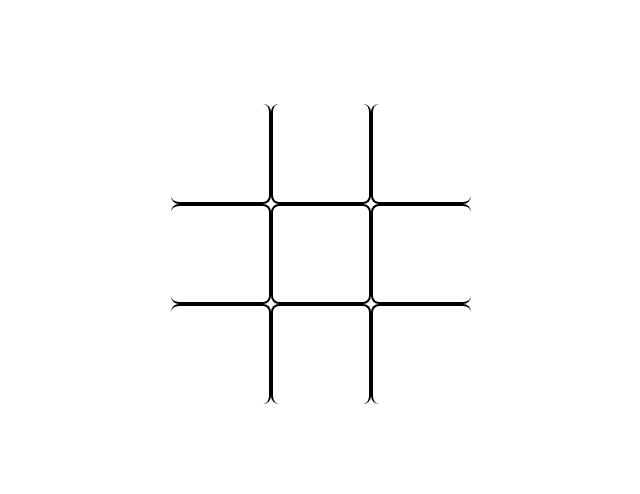
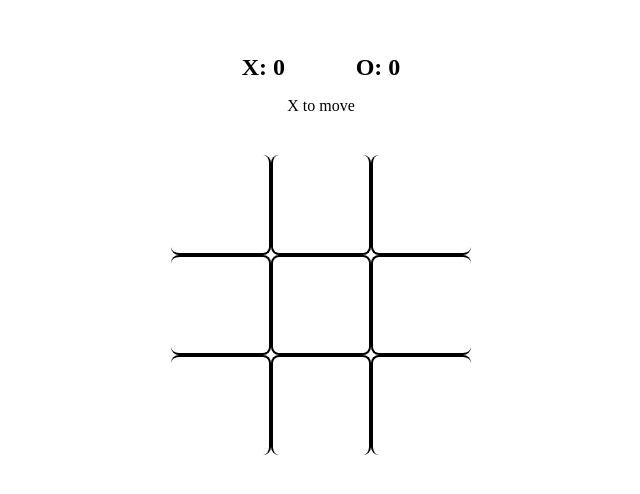
Before and after one commit to University-Projectss/MinMax, a plain HTML site: page index.html in a window 1280 px wide. Shown: the part 146-640 px from the top of the page, without its empty margins (319-959 px from the left). Drawn offline with Linux system fonts and the light colour scheme; a web font is replaced by a local one.

Commit message:
Update index.html

```diff
--- a/index.html
+++ b/index.html
@@ -10,12 +10,12 @@
 </head>
 <body>
 
-<!--     <div class="score-table">
+     <div class="score-table">
         <h2>X: <span class="scorex">0</span></h2>
         <h2>O: <span class="scoreo">0</span></h2>
-    </div> -->
+    </div>
 
-<!--     <p><span class="who-move">X</span> to move</p> -->
+     <p><span class="who-move">X</span> to move</p>
 
     <div class="game-box">
         <div class="game-cell top left"></div>
```
